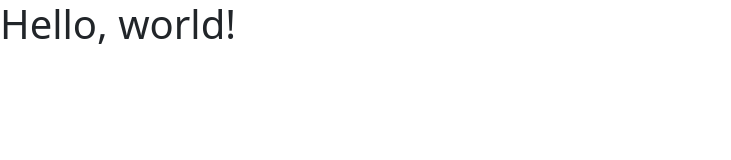
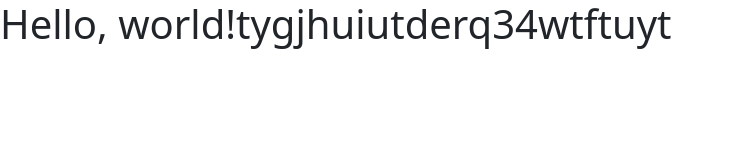
Before and after one commit to yussufnoor1234/project-1, a plain HTML site: page index.html in a window 1280 px wide. Shown: the whole page, without its empty margins (0-731 px from the left). Drawn offline with nearby package versions, Linux system fonts and the light colour scheme.

Commit message:
Update index.html

```diff
--- a/index.html
+++ b/index.html
@@ -7,7 +7,7 @@
     <link href="https://cdn.jsdelivr.net/npm/bootstrap@5.3.2/dist/css/bootstrap.min.css" rel="stylesheet" integrity="sha384-T3c6CoIi6uLrA9TneNEoa7RxnatzjcDSCmG1MXxSR1GAsXEV/Dwwykc2MPK8M2HN" crossorigin="anonymous">
   </head>
   <body>
-    <h1>Hello, world!</h1>
+    <h1>Hello, world!tygjhuiutderq34wtftuyt</h1>
     <script src="https://cdn.jsdelivr.net/npm/bootstrap@5.3.2/dist/js/bootstrap.bundle.min.js" integrity="sha384-C6RzsynM9kWDrMNeT87bh95OGNyZPhcTNXj1NW7RuBCsyN/o0jlpcV8Qyq46cDfL" crossorigin="anonymous"></script>
   </body>
 </html>
```
